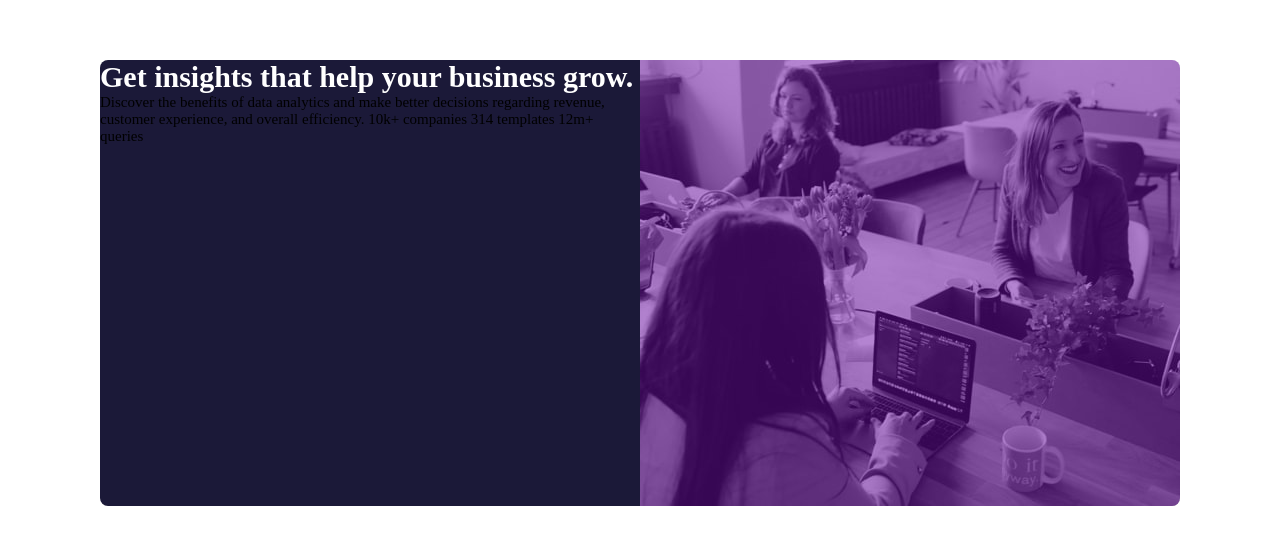
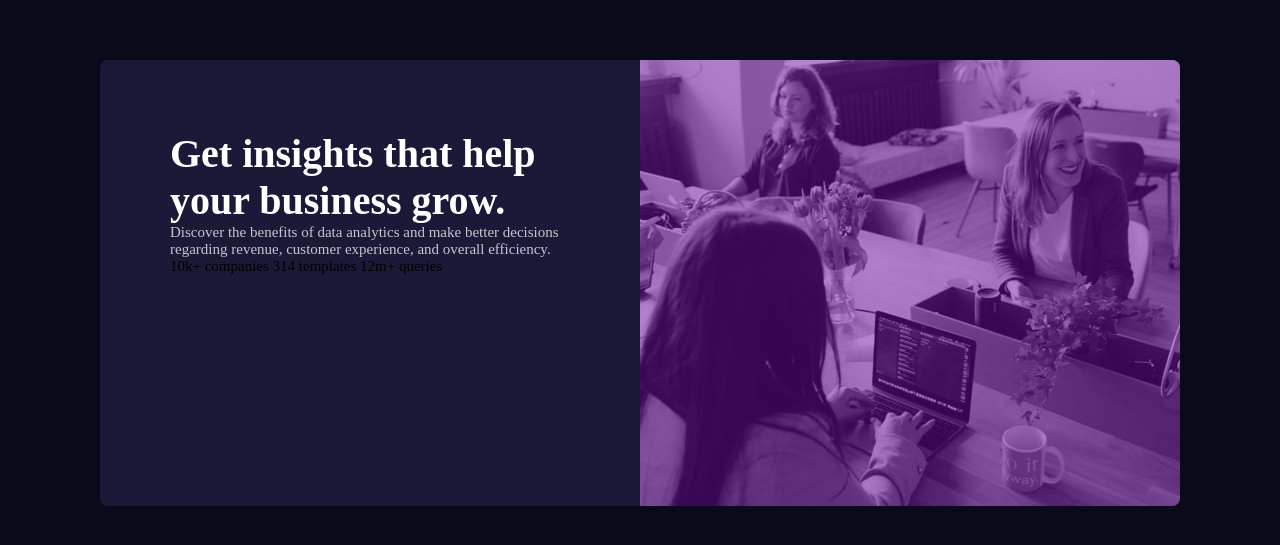
Before and after one commit to DawidMTX/stats-preview-card, a plain HTML site: page index.html in a window 1280 px wide. Shown: the part 117-662 px from the top of the page. Drawn offline with Linux system fonts and the light colour scheme.

Commit message:
edit text

```diff
--- a/index.html
+++ b/index.html
@@ -18,17 +18,19 @@
 <body>
   <div class="container">
     <div class="text">
+      <div class="text__size">
       <h1 class="text__main">
         Get insights that help your business grow.
       </h1>
+      <a class="text__a">
       Discover the benefits of data analytics and make
       better decisions regarding revenue, customer
       experience, and overall efficiency.
-
+    </a>
       10k+ companies
       314 templates
       12m+ queries
-
+    </div>
     </div>
     <div class="picture">
       <img src="images/image-header-desktop.jpg" alt="image" class="picture__image">
--- a/style.css
+++ b/style.css
@@ -4,7 +4,7 @@
 }
 
 body{
-    /*background-color: hsl(233, 47%, 7%);*/
+    background-color: hsl(233, 47%, 7%);
 
     width: 100vw;
     height: 100vh;
@@ -32,13 +32,20 @@ body{
     background-color: hsl(244, 38%, 16%);
     border-radius: 8px 0 0 8px;;
 
-
+}
+.text__size{
+    padding: 70px;
 }
 
 .text__main{
     color:hsl(0, 0%, 100%);
+    font-size: 40px;
 
 }
+.text__a{
+    color: hsla(0, 0%, 100%, 0.75);
+}
+
 .picture{
     position: absolute;
     width: 540px;
```
